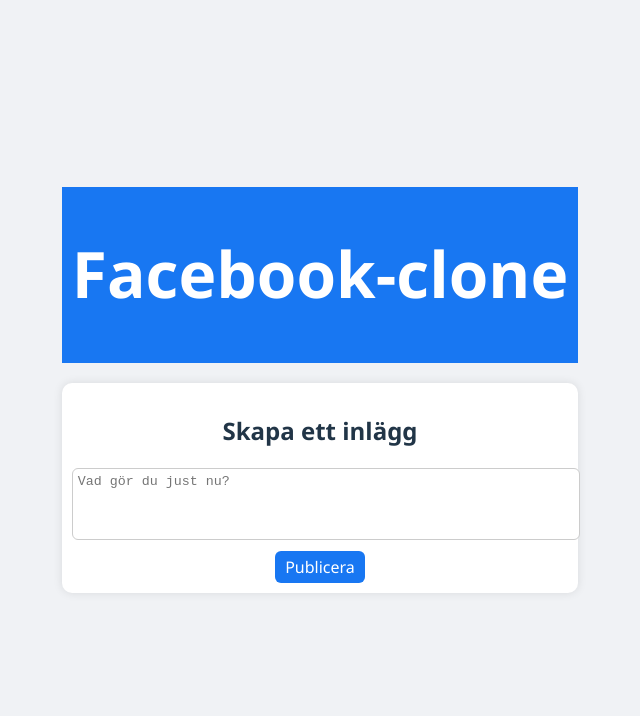
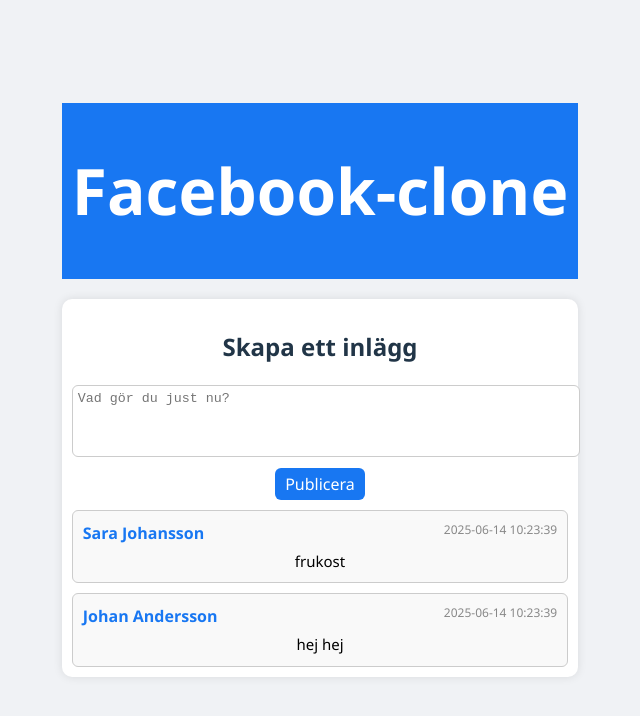
Before and after one commit to xaraquent/facebook-clone, a Vue app in the folder frontend/: page / in a window 1280 px wide. Shown: the top 716 px of the page, without its empty margins (320-960 px from the left). Built offline with nearby package versions, Linux system fonts and the light colour scheme.

Commit message:
uppdaterad kod i homeview

```diff
--- a/frontend/src/views/homeview.vue
+++ b/frontend/src/views/homeview.vue
@@ -1,5 +1,3 @@
-<script setup></script>
-
 <template>
   <div id="app">
     <header>
@@ -7,14 +5,62 @@
     </header>
 
     <main class="feed">
+      <!-- skapa inlägg -->
       <section class="new-post">
         <h2>Skapa ett inlägg</h2>
-        <textarea placeholder="Vad gör du just nu?"></textarea>
-        <button>Publicera</button>
+        <textarea
+          v-model="newPost"
+          placeholder="Vad gör du just nu?"
+        ></textarea>
+        <button @click="publishPost">Publicera</button>
+      </section>
+
+      <!-- alla inlägg -->
+      <section
+        v-for="post in posts"
+        :key="post.id"
+        class="post"
+      >
+        <div class="post-header">
+          <strong class="post-user">{{ post.user }}</strong>
+          <small class="post-date">{{ formatDate(post.date) }}</small>
+        </div>
+        <p class="post-content">{{ post.content }}</p>
       </section>
     </main>
   </div>
 </template>
+
+
+<script setup>
+import { ref } from 'vue';
+
+// hur får vi andra användare??
+const newPost = ref('');
+const posts = ref([
+  { id: 1, user: 'Sara Johansson', content: 'frukost', date: new Date() },
+  { id: 2, user: 'Johan Andersson', content: 'hej hej', date: new Date() }
+]);
+
+function publishPost() {
+  if (newPost.value.trim() === '') return;
+
+  const post = {
+    id: posts.value.length + 1,
+    user: 'Du?',
+    content: newPost.value,
+    date: new Date()
+  };
+
+  // Nyaste inlägg överst
+  posts.value.unshift(post);
+  newPost.value = '';
+}
+
+function formatDate(date) {
+  return new Date(date).toLocaleString('sv-SE');
+}
+</script>
 
 <style>
 body {
@@ -41,6 +87,8 @@
 }
 
 .new-post textarea {
+  background-color: #fff;
+  color: #888;
   width: 100%;
   height: 60px;
   padding: 5px;
@@ -58,4 +106,33 @@
   border-radius: 6px;
   cursor: pointer;
 }
+
+.post {
+  border: 1px solid #ccc;
+  padding: 10px;
+  margin-top: 10px;
+  border-radius: 6px;
+  background-color: #f9f9f9;
+}
+
+.post-header {
+  display: flex;
+  justify-content: space-between;
+  margin-bottom: 5px;
+}
+
+.post-user {
+  color: #1877f2;
+}
+
+.post-date {
+  color: #888;
+  font-size: 12px;
+}
+
+.post-content {
+  color: black;
+  margin: 0;
+  font-size: 15px;
+}
 </style>
```
